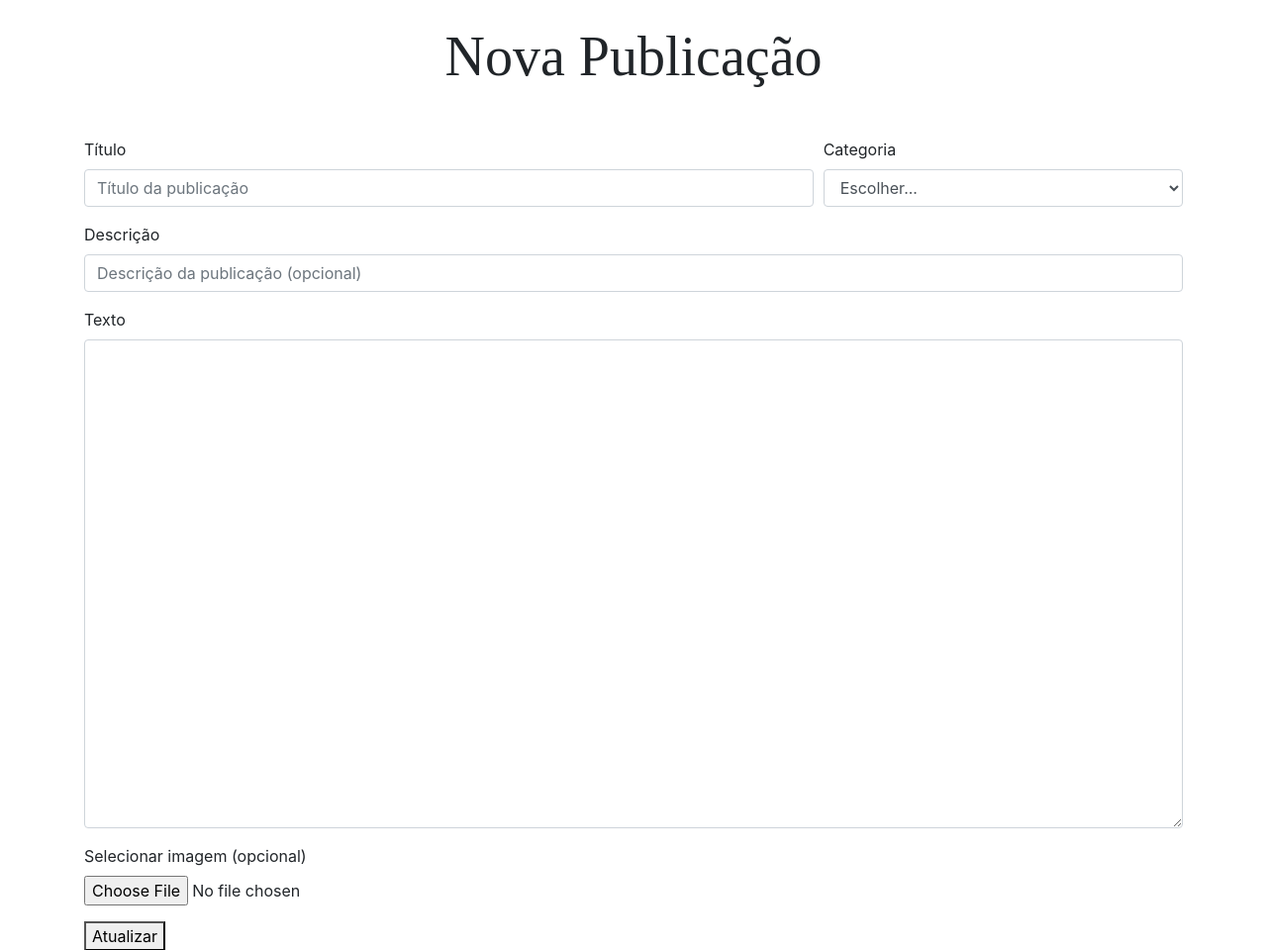
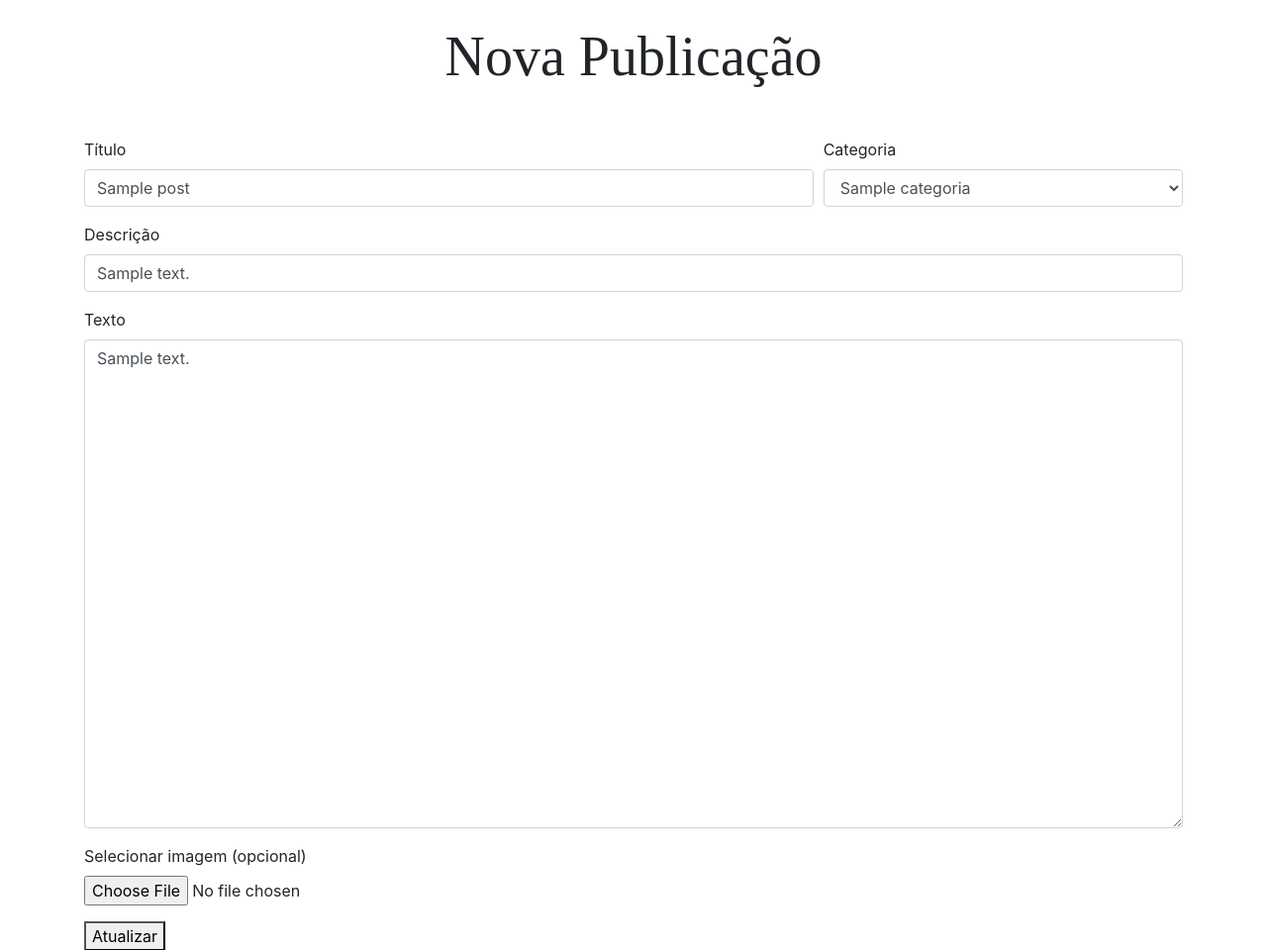
Before and after one commit to fabianapduarte/blog, a CodeIgniter app: a page that uses application/views/editarpost.php in a window 1280 px wide. Shown: the part 78-1038 px from the top of the page at 99% size. Run offline with CodeIgniter, Linux system fonts and the light colour scheme; tables that the repository leaves empty hold one stand-in row (values such as "Sample post"); grey boxes marked "Sample" are stand-in pictures; some libraries are stand-ins or nearby versions; some web fonts are replaced.

Commit message:
edição dos campos de editar post

```diff
--- a/application/views/editarpost.php
+++ b/application/views/editarpost.php
@@ -1,34 +1,42 @@
     <div class="container">
       <div class="font-serif display-4 text-center my-4">Nova Publicação</div>
 
-      <form class="my-5" method="post" action="<?=base_url();?>posts/salvar">
+      <form class="my-5" method="post" action="<?=base_url();?>posts/atualizar">
         <div class="form-row">
           <div class="form-group col-md-8">
             <label for="inputTitulo">Título</label>
-            <input type="text" class="form-control" name="inputTitulo" placeholder="Título da publicação" required>
+            <input type="text" class="form-control" name="inputTitulo" placeholder="Título da publicação" value="<?= $postagens['titulo']?>" required>
           </div>
 
           <div class="form-group col-md-4">
             <label for="inputCategoria">Categoria</label>
             <select name="inputCategoria" class="form-control" required>
-              <option selected>Escolher...</option>
               <?php
                 foreach ($categoria as $c) {
+                  if ($c->id == $postagens['categoria_id']) {
               ?>
-              <option value="<?php echo $c->id; ?>"><?php echo $c->nome; ?></option>
-              <?php } ?>
+                    <option select value="<?php echo $postagens['categoria_id']; ?>"><?php echo $c->nome; ?></option>
+              <?php
+                  }
+                  else {
+              ?>
+                    <option value="<?php echo $c->id; ?>"><?php echo $c->nome; ?></option>
+              <?php
+                  }
+                }
+              ?>
             </select>
           </div>
         </div>
 
         <div class="form-group">
           <label for="inputDescricao">Descrição</label>
-          <input type="text" class="form-control" name="inputDescricao" placeholder="Descrição da publicação (opcional)">
+          <input type="text" class="form-control" name="inputDescricao" placeholder="Descrição da publicação (opcional)" value="<?= $postagens['descricao']?>">
         </div>
 
         <div class="form-group">
           <label for="inputText">Texto</label><br>
-          <textarea class="form-control" name="inputText" rows="20" required></textarea>
+          <textarea class="form-control" name="inputText" rows="20" required><?= $postagens['texto']?></textarea>
         </div>
 
         <div class="form-group">
```
